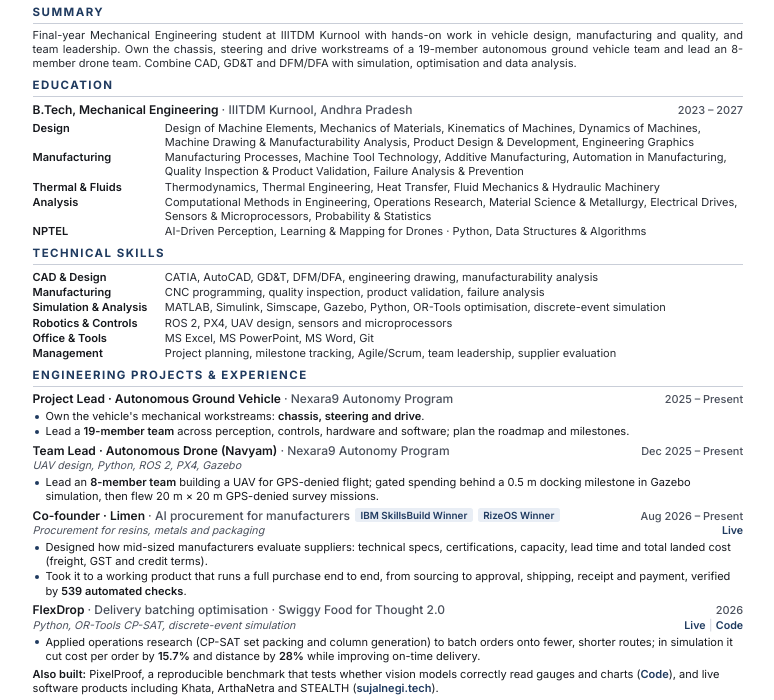
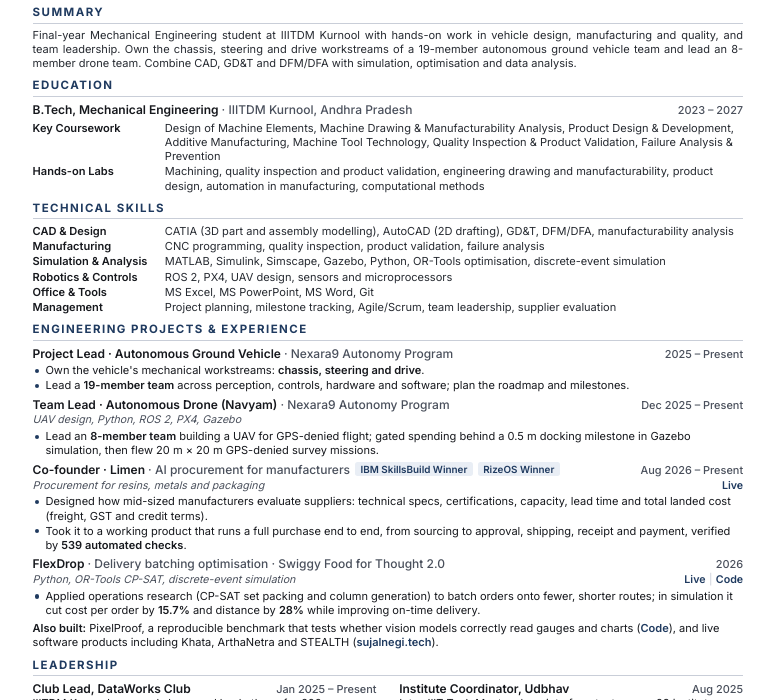
Before and after one commit to sujal128005/sujalnegi.github.io, a plain HTML site: page _resume/resume_M.html in a window 1280 px wide. Shown: the part 110-810 px from the top of the page, without its empty margins (9-783 px from the left). Drawn offline with Linux system fonts and the light colour scheme.

Commit message:
Mechanical résumé: shortlist coursework, add hands-on labs
Keeps only design, manufacturing and quality courses, adds a line for the
practical lab courses, and notes 3D modelling (CATIA) and 2D drafting
(AutoCAD) in CAD skills.

Co-Authored-By: Claude Opus 5.5 <noreply@anthropic.com>
Claude-Session: https://claude.ai/code/session_0138dvwpQtLupDeucAusEC4w

```diff
--- a/_resume/resume_M.html
+++ b/_resume/resume_M.html
@@ -85,18 +85,15 @@
     <span class="when">2023 – 2027</span>
   </div>
   <dl class="cw">
-    <dt>Design</dt><dd>Design of Machine Elements, Mechanics of Materials, Kinematics of Machines, Dynamics of Machines, Machine Drawing &amp; Manufacturability Analysis, Product Design &amp; Development, Engineering Graphics</dd>
-    <dt>Manufacturing</dt><dd>Manufacturing Processes, Machine Tool Technology, Additive Manufacturing, Automation in Manufacturing, Quality Inspection &amp; Product Validation, Failure Analysis &amp; Prevention</dd>
-    <dt>Thermal &amp; Fluids</dt><dd>Thermodynamics, Thermal Engineering, Heat Transfer, Fluid Mechanics &amp; Hydraulic Machinery</dd>
-    <dt>Analysis</dt><dd>Computational Methods in Engineering, Operations Research, Material Science &amp; Metallurgy, Electrical Drives, Sensors &amp; Microprocessors, Probability &amp; Statistics</dd>
-    <dt>NPTEL</dt><dd>AI-Driven Perception, Learning &amp; Mapping for Drones · Python, Data Structures &amp; Algorithms</dd>
+    <dt>Key Coursework</dt><dd>Design of Machine Elements, Machine Drawing &amp; Manufacturability Analysis, Product Design &amp; Development, Additive Manufacturing, Machine Tool Technology, Quality Inspection &amp; Product Validation, Failure Analysis &amp; Prevention</dd>
+    <dt>Hands-on Labs</dt><dd>Machining, quality inspection and product validation, engineering drawing and manufacturability, product design, automation in manufacturing, computational methods</dd>
   </dl>
 </section>
 
 <section>
   <h2>Technical Skills</h2>
   <dl class="skills">
-    <dt>CAD &amp; Design</dt><dd>CATIA, AutoCAD, GD&amp;T, DFM/DFA, engineering drawing, manufacturability analysis</dd>
+    <dt>CAD &amp; Design</dt><dd>CATIA (3D part and assembly modelling), AutoCAD (2D drafting), GD&amp;T, DFM/DFA, manufacturability analysis</dd>
     <dt>Manufacturing</dt><dd>CNC programming, quality inspection, product validation, failure analysis</dd>
     <dt>Simulation &amp; Analysis</dt><dd>MATLAB, Simulink, Simscape, Gazebo, Python, OR-Tools optimisation, discrete-event simulation</dd>
     <dt>Robotics &amp; Controls</dt><dd>ROS 2, PX4, UAV design, sensors and microprocessors</dd>
```
Also changed, not shown: 1 other file.
